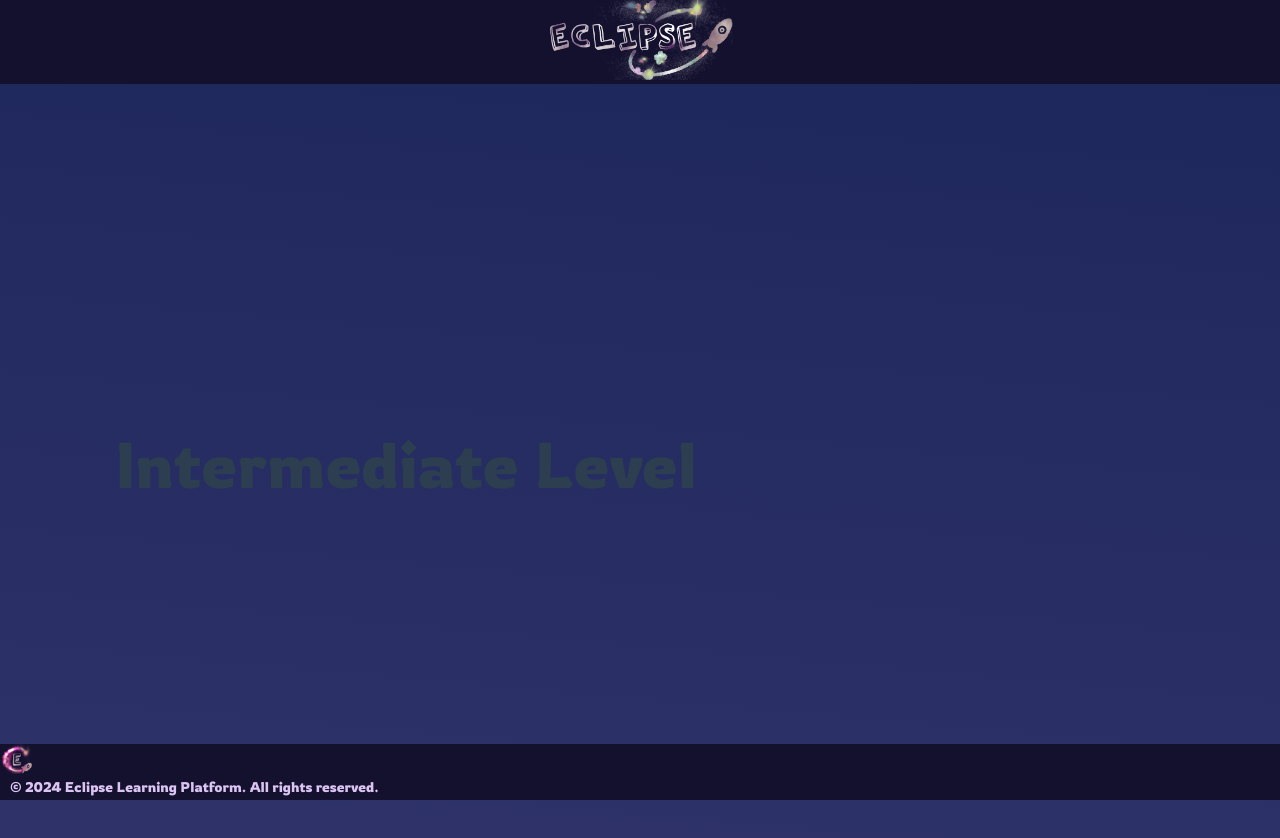
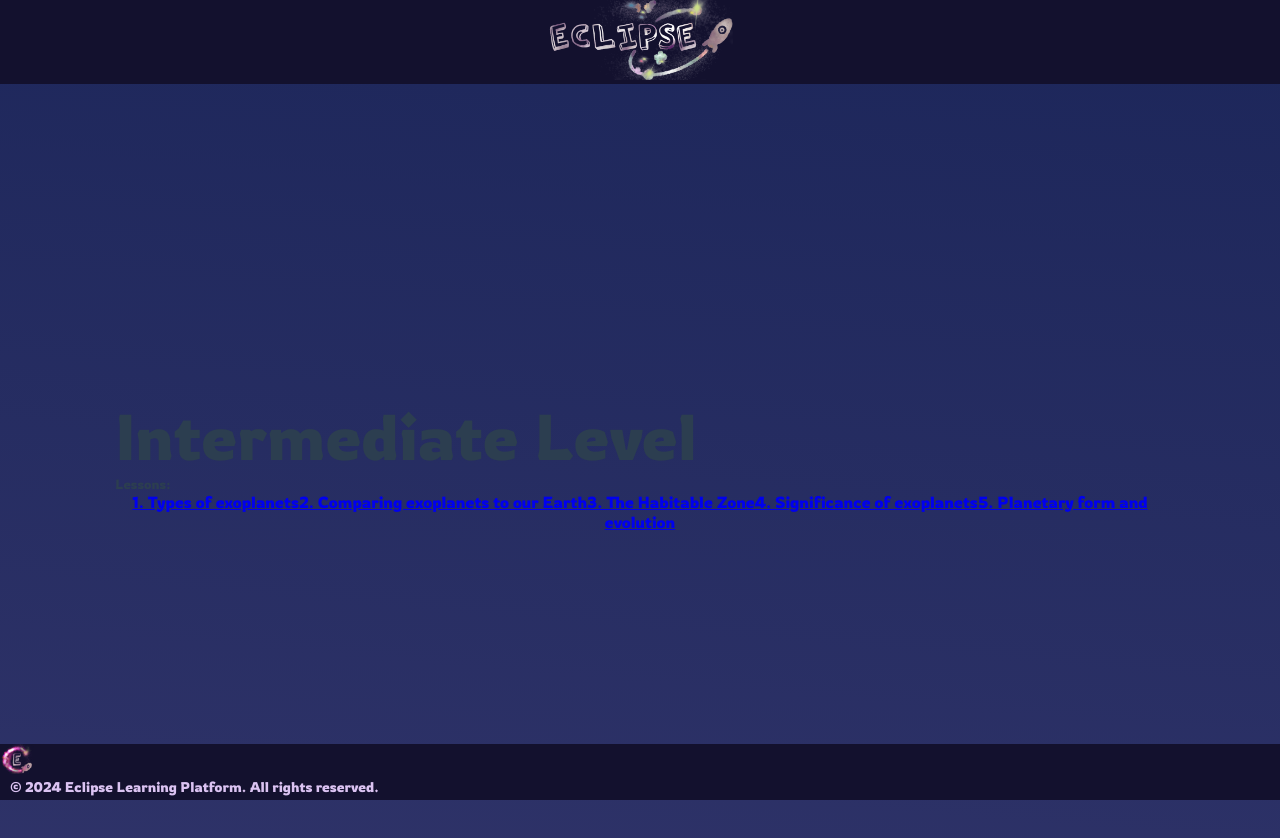
Before and after one commit to obymael/exoplanet.exe, a Vue app in the folder EXOPLANET.EXE/: page /IntermediateLessons in a window 1280 px wide. Shown: the top 838 px of the page. Built offline with nearby package versions, Linux system fonts and the light colour scheme.

Commit message:
#15 Change classes to ids, and create links to lessons

```diff
--- a/EXOPLANET.EXE/src/views/IntermediateLessons.vue
+++ b/EXOPLANET.EXE/src/views/IntermediateLessons.vue
@@ -2,20 +2,28 @@
     <div class="intermediate-container">
       <section class="index">
         <h1>Intermediate Level</h1>
+        <h5>Lessons:</h5>
+        <div class="links-to-lessons">
+            <a href="#lesson-1">1. Types of exoplanets</a>
+            <a href="#lesson-2">2. Comparing exoplanets to our Earth</a>
+            <a href="#lesson-3">3. The Habitable Zone</a>
+            <a href="#lesson-4">4. Significance of exoplanets</a>
+            <a href="#lesson-5">5. Planetary form and evolution</a>
+        </div>
       </section>
-      <section class="lesson-1">
+      <section id="lesson-1">
         <h2>Lesson 1:</h2>
       </section>
-      <section class="lesson-2">
+      <section id="lesson-2">
         <h2>Lesson 2:</h2>
       </section>
-      <section class="lesson-3">
+      <section id="lesson-3">
         <h2>Lesson 3:</h2>
       </section>
-      <section class="lesson-4">
+      <section id="lesson-4">
         <h2>Lesson 4:</h2>
       </section>
-      <section class="lesson-5">
+      <section id="lesson-5">
         <h2>Lesson 5:</h2>
       </section>
     </div>
```
